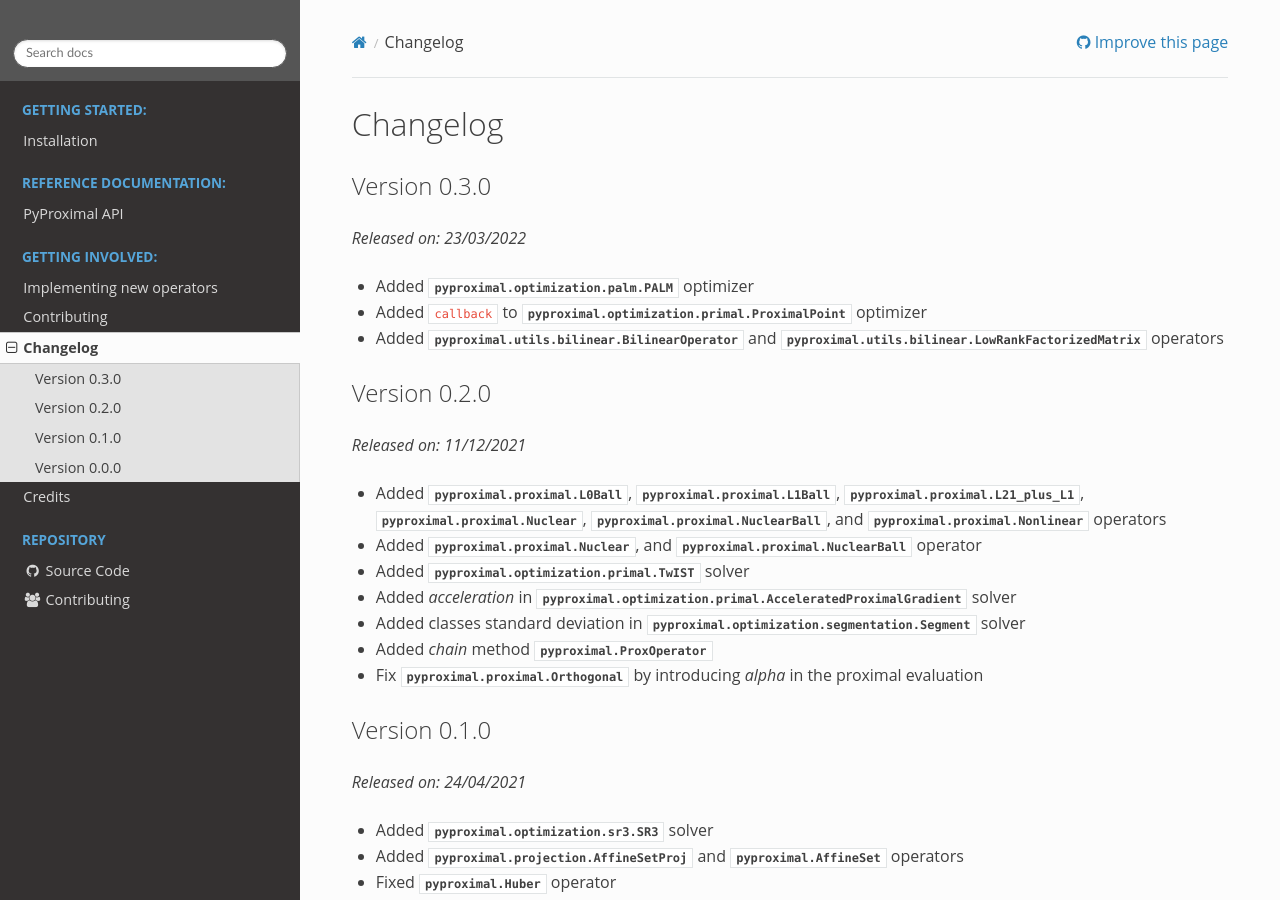
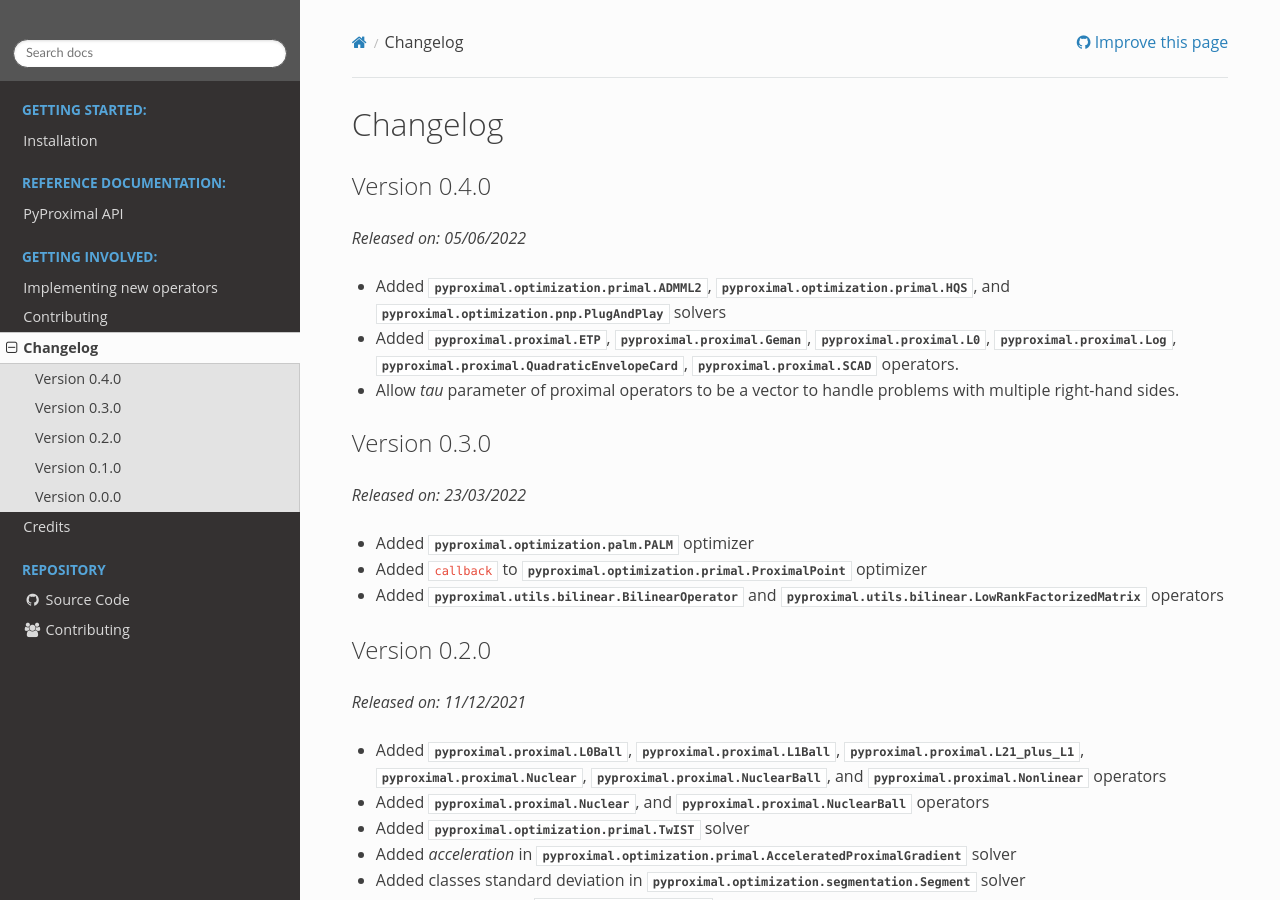
Before and after one commit to PyLops/pyproximal, a Sphinx documentation site: the page built from docs/source/changelog.rst, in a window 1280 px wide and 900 px high. Built offline with Sphinx 7.4.7 and the Read the Docs theme 2.0.0, drawn with Linux system fonts in a browser that asks for light colours; pages that are not in the unit, such as notebooks, are missing from menus; the version number could not be read and is left out; comment, search, counter and statistics services are not loaded.

Commit message:
Prepare for v0.4.0

```diff
--- a/docs/source/changelog.rst
+++ b/docs/source/changelog.rst
@@ -2,6 +2,20 @@
 
 Changelog
 =========
+
+Version 0.4.0
+--------------
+*Released on: 05/06/2022*
+
+* Added :py:class:`pyproximal.optimization.primal.ADMML2`,
+  :py:class:`pyproximal.optimization.primal.HQS`,
+  and :py:class:`pyproximal.optimization.pnp.PlugAndPlay` solvers
+* Added :py:class:`pyproximal.proximal.ETP`, :py:class:`pyproximal.proximal.Geman`,
+  :py:class:`pyproximal.proximal.L0`, :py:class:`pyproximal.proximal.Log`,
+  :py:class:`pyproximal.proximal.QuadraticEnvelopeCard`, :py:class:`pyproximal.proximal.SCAD`
+  operators.
+* Allow `tau` parameter of proximal operators to be a vector to handle problems with
+  multiple right-hand sides.
 
 Version 0.3.0
 --------------
@@ -26,7 +40,7 @@ Version 0.2.0
   and :py:class:`pyproximal.proximal.Nonlinear` operators
 * Added
   :py:class:`pyproximal.proximal.Nuclear`, and
-  :py:class:`pyproximal.proximal.NuclearBall` operator
+  :py:class:`pyproximal.proximal.NuclearBall` operators
 * Added :py:class:`pyproximal.optimization.primal.TwIST` solver
 * Added `acceleration` in
   :py:class:`pyproximal.optimization.primal.AcceleratedProximalGradient` solver
```
Also changed, not shown: CHANGELOG.md (+11 -0 lines), 1 other file.
